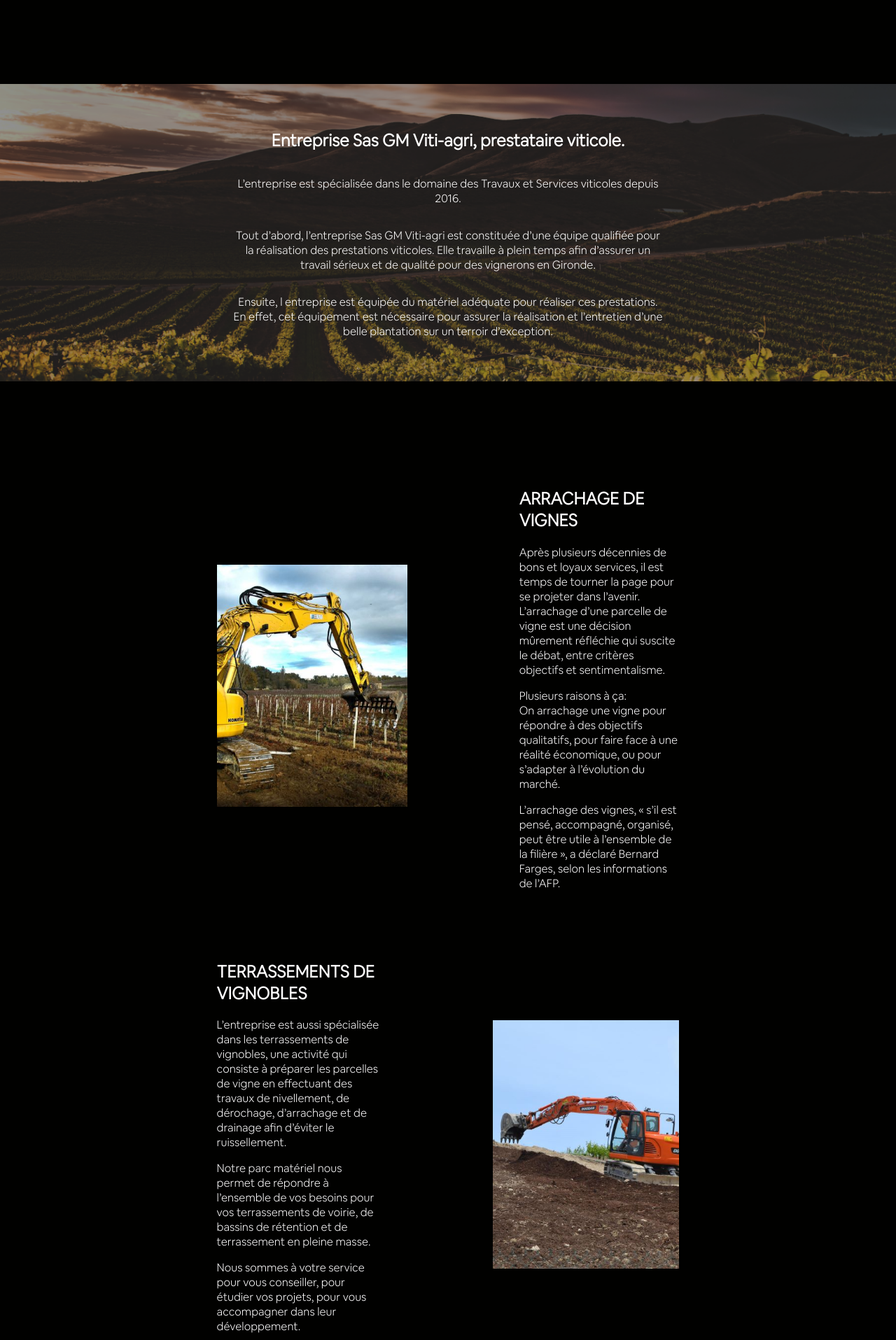
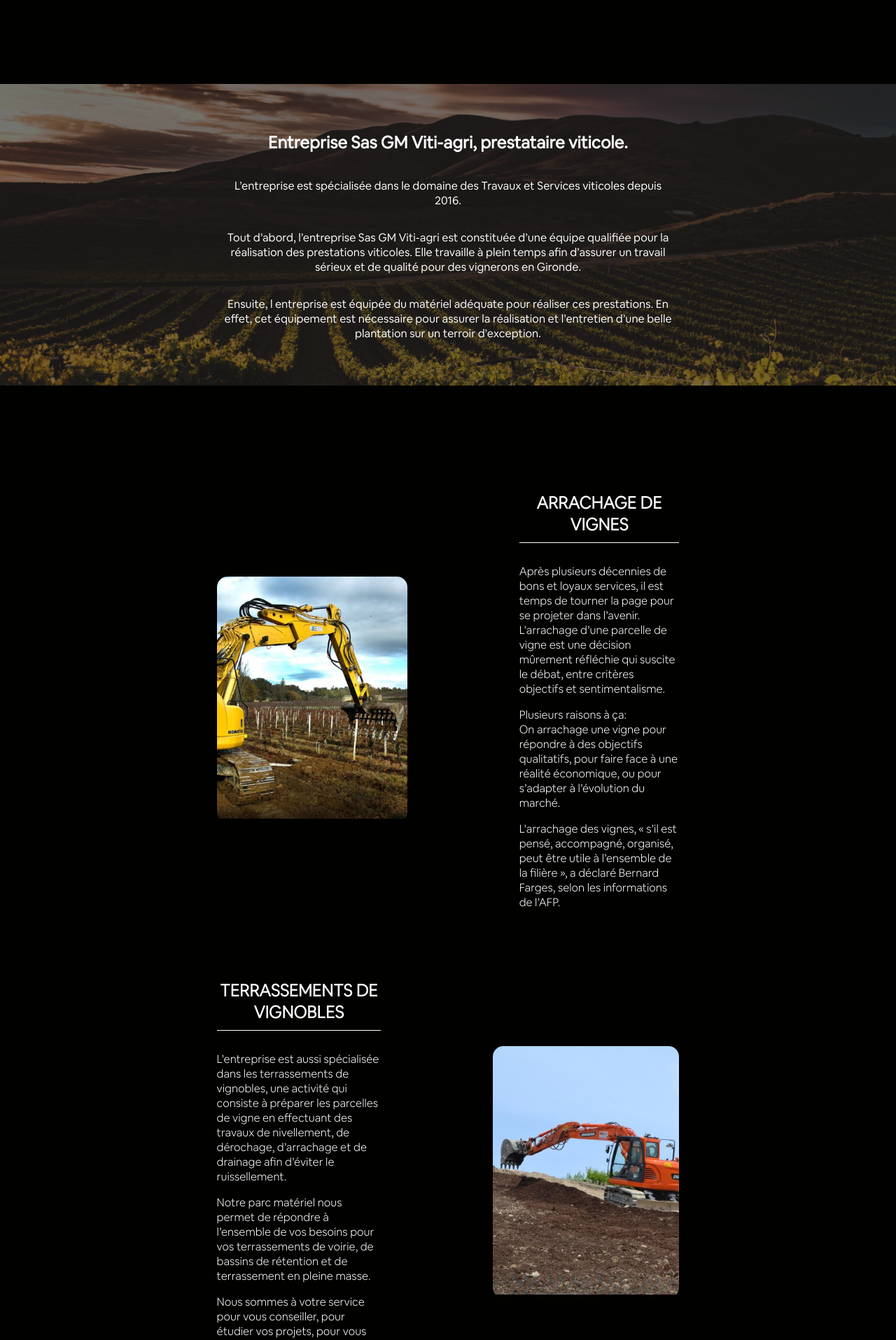
Before and after one commit to nightowl-admin/gmvitiagri, a Next.js app: page / in a window 1280 px wide. Shown: the part 680-2595 px from the top of the page at 70% size. Built offline with nearby package versions, Linux system fonts and the light colour scheme.

Commit message:
first push online

```diff
--- a/components/About/About.module.scss
+++ b/components/About/About.module.scss
@@ -5,34 +5,27 @@
   justify-content: center;
   background-image: url('../../assets/bgAbout.png');
   background-size: cover;
-  padding: 20px 0;
-  @media (min-width: 46.8em) {
-  }
-  @media (min-width: 73em) {
-  }
 }
 .txtWrapper {
-  font-family: 'Airbnb Cereal App Light';
-  width: 85%;
+  width: 100%;
   display: flex;
   flex-direction: column;
   align-items: center;
   justify-content: center;
-  padding: 8px 12px;
+  background: #00000033;
   text-align: center;
+  padding: 3em 0;
+
   p {
-    font-size: 0.75rem;
-  }
-  @media (min-width: 46.8em) {
-    width: 65%;
-    p {
-      font-size: 0.8rem;
+    font-size: 0.8rem;
+    padding: 0;
+    width: 80%;
+    @media (min-width: 46.8em) {
+      width: 70%;
+      font-size: 0.9rem;
     }
-  }
-  @media (min-width: 73em) {
-    width: 50%;
-    padding: 25px 12px;
-    p {
+    @media (min-width: 73em) {
+      width: 50%;
       font-size: 1rem;
     }
   }
--- a/components/Check/Check.module.scss
+++ b/components/Check/Check.module.scss
@@ -5,25 +5,22 @@
   justify-content: center;
   background-image: url('../../assets/bgCheck.png');
   background-size: cover;
-  padding: 20px 0;
-  @media (min-width: 768px) {
-  }
 }
 .txtWrapper {
-  font-family: 'Airbnb Cereal App Light';
-  width: 65%;
+  width: 100%;
   display: flex;
   flex-direction: column;
   align-items: center;
   justify-content: center;
-  padding: 8px 12px;
+  background: #00000099;
   text-align: center;
-  @media (min-width: 24em) {
-  }
-  @media (min-width: 46.8em) {
-  }
-  @media (min-width: 50em) {
-  }
-  @media (min-width: 73em) {
+  padding: 3em 0;
+
+  p {
+    padding: 0;
+    width: 80%;
+    @media (min-width: 50em) {
+      width: 70%;
+    }
   }
 }
--- a/components/Footer/Footer.js
+++ /dev/null
@@ -1,74 +0,0 @@
-import React from 'react';
-import Link from 'next/link';
-import Image from 'next/image';
-import style from './Footer.module.scss';
-import logo from '../../assets/logoWhite.png';
-import facebook from '../../assets/SocialMedias/facebook.svg';
-import mail from '../../assets/SocialMedias/mail.svg';
-import instagram from '../../assets/SocialMedias/instagram.svg';
-
-export default function Footer() {
-  return (
-    <header className={style.headerWrapper}>
-      <div className={style.leftMenuWrapper}>
-        <div className={style.logoWrapper}>
-          <Link href="/">
-            <a>
-              <Image
-                src={logo}
-                alt="Owl Dev Logo"
-                layout="responsive"
-                width={40}
-                height={40}
-              />
-            </a>
-          </Link>
-        </div>
-      </div>
-      <div className={style.middleMenuWrapper}>
-        <h4 className={style.menuLabels}>GM VITIAGRI</h4>
-      </div>
-      <div className={style.rightMenuWrapper}>
-        <div className={style.iconWrapper}>
-          <Link href="/">
-            <a>
-              <Image
-                src={facebook}
-                alt="facebook"
-                layout="responsive"
-                width={25}
-                height={25}
-              />
-            </a>
-          </Link>
-        </div>
-        <div className={style.iconWrapper}>
-          <Link href="/">
-            <a>
-              <Image
-                src={instagram}
-                alt="instagram"
-                layout="responsive"
-                width={25}
-                height={25}
-              />
-            </a>
-          </Link>
-        </div>
-        <div className={style.iconWrapper}>
-          <Link href="/">
-            <a>
-              <Image
-                src={mail}
-                alt="mail"
-                layout="responsive"
-                width={25}
-                height={25}
-              />
-            </a>
-          </Link>
-        </div>
-      </div>
-    </header>
-  );
-}
--- a/components/Footer/Footer.module.scss
+++ /dev/null
@@ -1,52 +0,0 @@
-.headerWrapper {
-  width: 100%;
-  display: flex;
-  align-items: center;
-  justify-content: space-between;
-  padding: 8px 12px;
-  @media (min-width: 768px) {
-    padding: 10px 20px;
-  }
-}
-.rightMenuWrapper,
-.leftMenuWrapper {
-  display: flex;
-  align-items: center;
-
-  width: 70px;
-  @media (min-width: 768px) {
-    width: 150px;
-  }
-}
-.rightMenuWrapper {
-  justify-content: space-around;
-}
-.leftMenuWrapper {
-  justify-content: flex-start;
-}
-.middleMenuWrapper {
-  width: auto;
-}
-.logoWrapper {
-  width: 30px;
-  @media (min-width: 768px) {
-    width: 30px;
-  }
-}
-.iconWrapper {
-  width: 15px;
-
-  @media (min-width: 768px) {
-    width: 20px;
-  }
-}
-
-.menuLabels {
-  font-family: 'Airbnb Cereal App Light';
-  font-size: 10px;
-  padding-bottom: 5px;
-  margin: 0;
-  @media (min-width: 768px) {
-    font-size: 15px;
-  }
-}
--- a/components/Footer/index.js
+++ /dev/null
@@ -1 +0,0 @@
-export { default } from './Footer';
--- a/components/Hero/Hero.js
+++ b/components/Hero/Hero.js
@@ -2,19 +2,17 @@ import React from 'react';
 import Image from 'next/image';
 import Header from '../Header';
 import style from './Hero.module.scss';
-import heroPic from '../../assets/tractor.png';
+import logo from '../../assets/logo.png';
 
 export default function Hero() {
   return (
     <section className={style.heroWrapper}>
       <Header />
       <>
-        <p className={style.heroText}>GM VITIAGRI</p>
-        {/*
         <div className={style.heroPic}>
-          <Image src={heroPic} alt="GM VITIAGRI Prestataire Viticole" />
+          <Image src={logo} alt="GM VITIAGRI Prestataire Viticole" />
         </div>
-        */}
+
         <p className={style.heroQuote}>
           “A year from now, you’ll wish you had started today.”
           <br />
--- a/components/Prestation/Prestation.js
+++ b/components/Prestation/Prestation.js
@@ -2,7 +2,6 @@ import React from 'react';
 import Image from 'next/image';
 import Link from 'next/link';
 import style from './Prestation.module.scss';
-import pic from '../../assets/defaultPic.jpg';
 import arrachageHome from '../../assets/arrachageHome.jpg';
 import terrassementHome from '../../assets/terrassementHome.jpg';
 import preparationHome from '../../assets/preparationHome.jpg';
@@ -15,7 +14,7 @@ export default function Prestation() {
     <section>
       <div className={style.prestationWrapper}>
         <div className={style.lineWrapper}>
-          <div className={(style.imgContainer, style.imgContainerLeft)}>
+          <div className={style.imgContainerLeft}>
             <Image src={arrachageHome} alt="arrachage vignes" />
           </div>
           <div className={style.txtContainer}>
@@ -59,12 +58,12 @@ export default function Prestation() {
               projets, pour vous accompagner dans leur développement.
             </p>
           </div>
-          <div className={(style.imgContainer, style.imgContainerRight)}>
+          <div className={style.imgContainerRight}>
             <Image src={terrassementHome} alt="terrassements de vignobles" />
           </div>
         </div>
         <div className={style.lineWrapper}>
-          <div className={(style.imgContainer, style.imgContainerLeft)}>
+          <div className={style.imgContainerLeft}>
             <Image src={preparationHome} alt="préparation de sol" />
           </div>
           <div className={style.txtContainer}>
@@ -107,12 +106,12 @@ export default function Prestation() {
               récentes et modernes
             </p>
           </div>
-          <div className={(style.imgContainer, style.imgContainerRight)}>
+          <div className={style.imgContainerRight}>
             <Image src={effeuillageHome} alt="effeuillage de la vigne" />
           </div>
         </div>
         <div className={style.lineWrapper}>
-          <div className={(style.imgContainer, style.imgContainerLeft)}>
+          <div className={style.imgContainerLeft}>
             <Image src={epandageHome} alt="Fertilisation des vignes" />
           </div>
           <div className={style.txtContainer}>
@@ -152,7 +151,7 @@ export default function Prestation() {
               végétales a accompli son cycle de reproduction.
             </p>
           </div>
-          <div className={(style.imgContainer, style.imgContainerRight)}>
+          <div className={style.imgContainerRight}>
             <Image src={epareuseHome} alt="Entretenir un fossé" />
           </div>
         </div>
--- a/components/Prestation/Prestation.module.scss
+++ b/components/Prestation/Prestation.module.scss
@@ -4,7 +4,10 @@
   align-items: center;
   justify-content: center;
   padding: 8px 12px;
-  @media (min-width: 768px) {
+  @media (min-width: 24em) {
+    padding: 50px 36px;
+  }
+  @media (min-width: 50em) {
     padding: 100px 36px;
   }
 }
@@ -15,15 +18,9 @@
   align-items: center;
   justify-content: center;
   padding: 2em;
-  @media (min-width: 24em) {
-  }
-  @media (min-width: 46.8em) {
-  }
   @media (min-width: 50em) {
     width: 60%;
     flex-direction: row;
-  }
-  @media (min-width: 73em) {
   }
 }
 .reverseLineWrapper {
@@ -33,27 +30,18 @@
   align-items: center;
   justify-content: center;
   padding: 2em;
-  @media (min-width: 24em) {
-  }
-  @media (min-width: 46.8em) {
-  }
   @media (min-width: 50em) {
     width: 60%;
     flex-direction: row;
   }
-  @media (min-width: 73em) {
-  }
 }
-.imgContainer {
-  width: 75%;
-  @media (min-width: 50em) {
-    width: 20em;
-  }
-}
+
 .imgContainerRight {
   margin-left: 0;
   margin-top: 2em;
   margin-bottom: 2em;
+  border-radius: 15px;
+  overflow: hidden;
   @media (min-width: 50em) {
     margin-left: 10em;
     margin-top: 0.5em;
@@ -64,6 +52,8 @@
   margin-right: 0;
   margin-top: 2em;
   margin-bottom: 2em;
+  border-radius: 15px;
+  overflow: hidden;
   @media (min-width: 50em) {
     margin-right: 10em;
     margin-top: 0.5em;
@@ -73,12 +63,19 @@
 
 .txtContainer {
   font-family: 'Airbnb Cereal App Light';
-  width: 85%;
+  width: 100%;
   text-align: left;
   justify-self: center;
-  text-align: center;
+
   h2 {
+    text-align: center;
     text-transform: uppercase;
+    padding-bottom: 10px;
+    margin-bottom: 30px;
+    border-bottom: 1px solid #fffefe;
+  }
+  @media (min-width: 24em) {
+    width: 80%;
   }
   @media (min-width: 50em) {
     width: 50%;
--- a/pages/index.js
+++ b/pages/index.js
@@ -3,7 +3,7 @@ import Hero from '../components/Hero';
 import About from '../components/About';
 import Prestation from '../components/Prestation';
 import Check from '../components/Check';
-import Footer from '../components/Footer/Footer';
+import Header from '../components/Header';
 
 export default function Home({}) {
   return (
@@ -12,7 +12,7 @@ export default function Home({}) {
       <About />
       <Prestation />
       <Check />
-      <Footer />
+      <Header />
     </MainLayout>
   );
 }
```
Also changed, not shown: components/Header/Header.js (+3 -15 lines), components/Header/Header.module.scss (+15 -9 lines), assets/logo.png (added).
